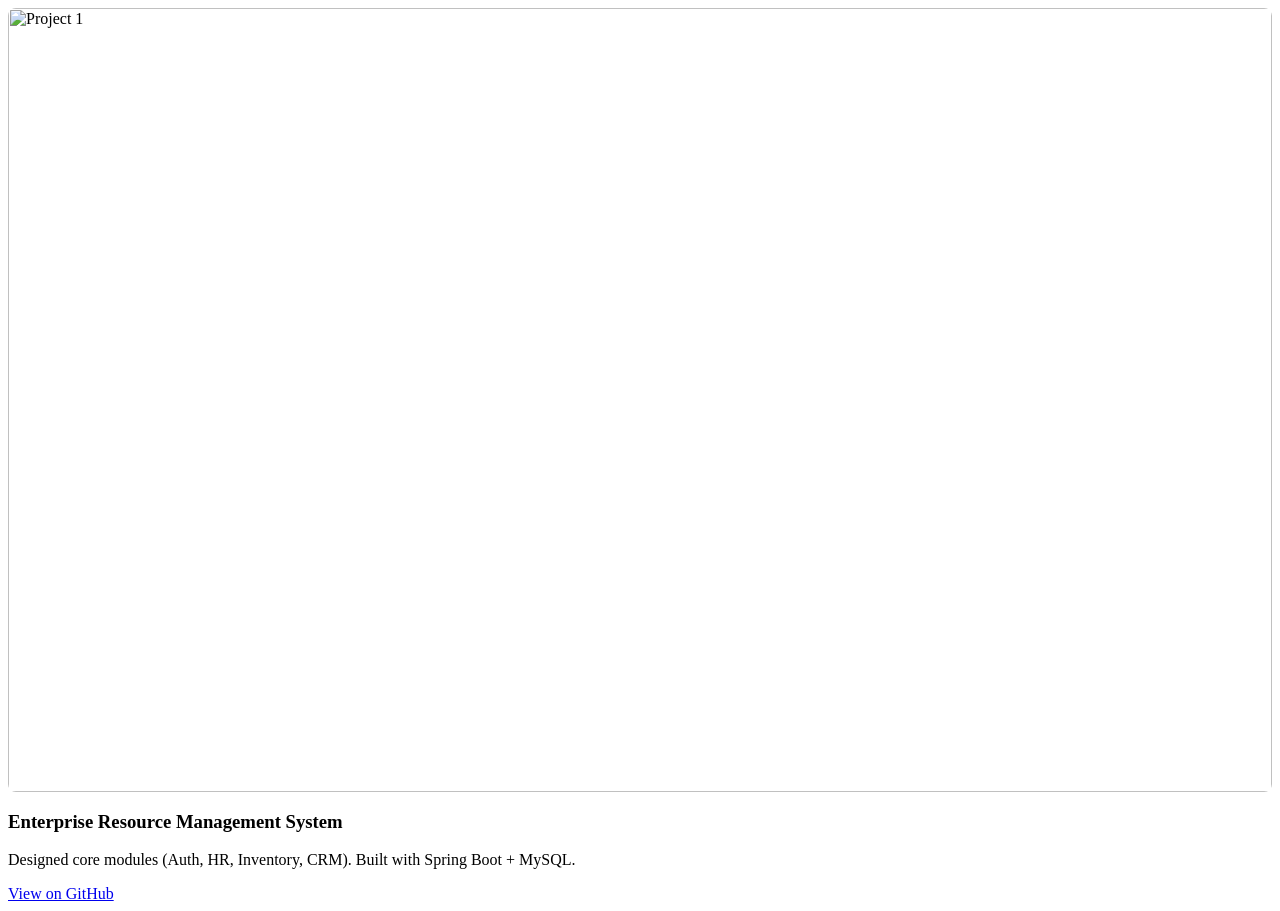
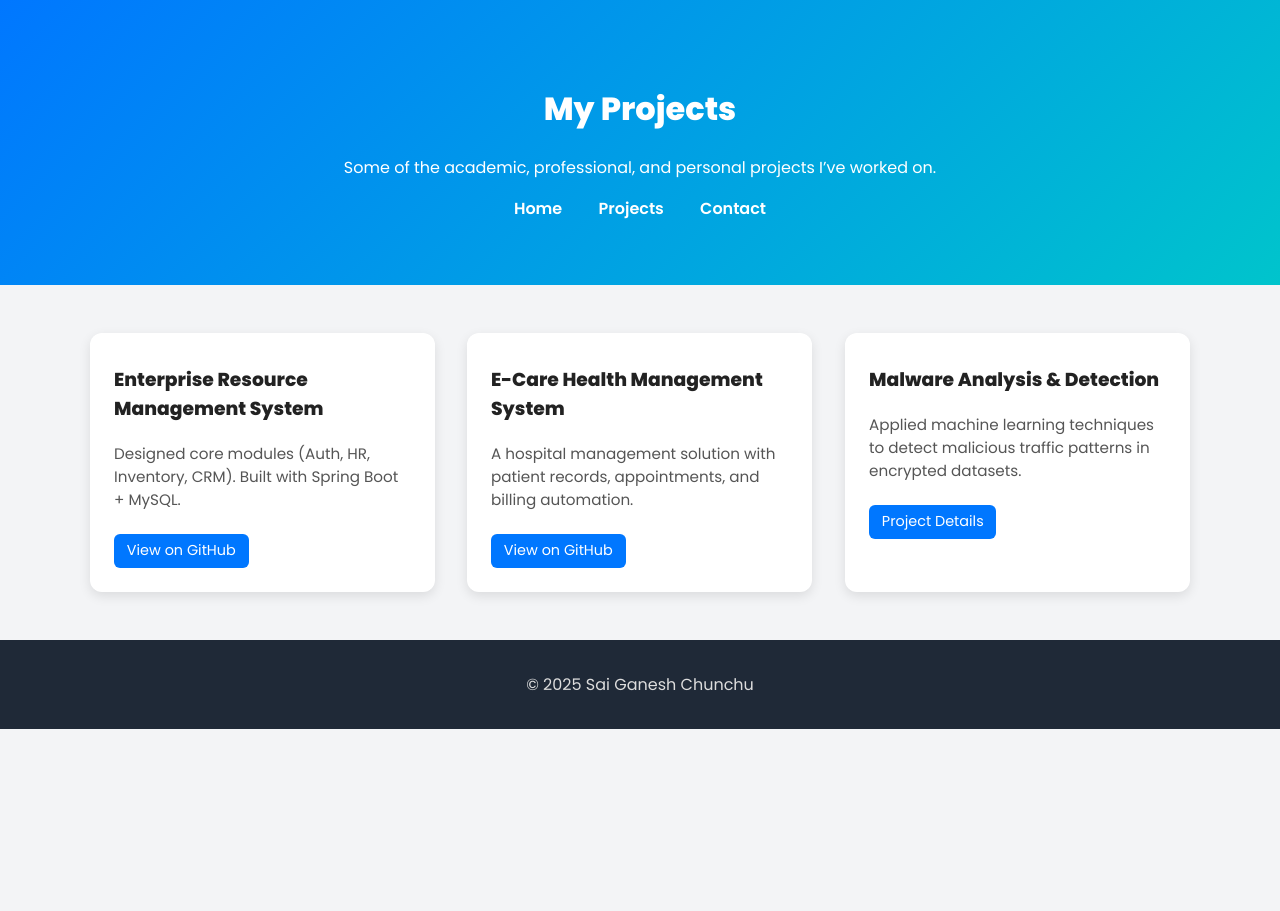
Before and after one commit to saiganeshchunchu/saiganeshchunchu, a plain HTML site: page projects.html in a window 1280 px wide. After the commit the page ends 800 px from the top, so only its background shows below. Drawn offline with nearby package versions, Linux system fonts and the light colour scheme.

Commit message:
Update projects.html

```diff
--- a/projects.html
+++ b/projects.html
@@ -1,6 +1,115 @@
-<div class="project-card" data-aos="zoom-in">
-  <img src="images/project1.png" alt="Project 1" style="width:100%;border-radius:8px;">
-  <h3>Enterprise Resource Management System</h3>
-  <p>Designed core modules (Auth, HR, Inventory, CRM). Built with Spring Boot + MySQL.</p>
-  <a href="https://github.com/saiganeshchunchu/ERP" target="_blank">View on GitHub</a>
-</div>
+<!DOCTYPE html>
+<html lang="en">
+<head>
+  <meta charset="UTF-8">
+  <meta name="viewport" content="width=device-width, initial-scale=1.0">
+  <title>Projects — Sai Ganesh Chunchu</title>
+  <link href="https://fonts.googleapis.com/css2?family=Poppins:wght@400;600;800&display=swap" rel="stylesheet">
+  <link href="https://cdnjs.cloudflare.com/ajax/libs/font-awesome/6.5.0/css/all.min.css" rel="stylesheet">
+  <link href="https://cdnjs.cloudflare.com/ajax/libs/aos/2.3.4/aos.css" rel="stylesheet">
+  <style>
+    body {
+      font-family: 'Poppins', sans-serif;
+      margin: 0;
+      background: #f3f4f6;
+      color: #222;
+    }
+    header {
+      text-align: center;
+      padding: 4rem 1rem;
+      background: linear-gradient(135deg, #0077ff, #00c4cc);
+      color: white;
+    }
+    nav a {
+      margin: 0 1rem;
+      color: white;
+      text-decoration: none;
+      font-weight: 600;
+    }
+    nav a:hover { color: #ffeb3b; }
+
+    .container {
+      max-width: 1100px;
+      margin: 3rem auto;
+      padding: 0 1rem;
+      display: grid;
+      grid-template-columns: repeat(auto-fit, minmax(300px, 1fr));
+      gap: 2rem;
+    }
+    .project-card {
+      background: #fff;
+      padding: 1.5rem;
+      border-radius: 12px;
+      box-shadow: 0 4px 12px rgba(0,0,0,0.1);
+      transition: transform 0.3s ease, box-shadow 0.3s ease;
+    }
+    .project-card:hover {
+      transform: translateY(-8px);
+      box-shadow: 0 8px 20px rgba(0,0,0,0.2);
+    }
+    .project-card h3 {
+      margin-top: 0.5rem;
+    }
+    .project-card p {
+      font-size: 0.95rem;
+      color: #555;
+    }
+    .project-card a {
+      display: inline-block;
+      margin-top: 0.5rem;
+      padding: 0.4rem 0.8rem;
+      background: #0077ff;
+      color: #fff;
+      border-radius: 6px;
+      text-decoration: none;
+      font-size: 0.9rem;
+      transition: background 0.3s;
+    }
+    .project-card a:hover { background: #005fcc; }
+    footer {
+      text-align: center;
+      padding: 2rem;
+      background: #1f2937;
+      color: #ddd;
+    }
+  </style>
+</head>
+<body>
+  <header>
+    <h1>My Projects</h1>
+    <p>Some of the academic, professional, and personal projects I’ve worked on.</p>
+    <nav>
+      <a href="index.html">Home</a>
+      <a href="projects.html">Projects</a>
+      <a href="contact.html">Contact</a>
+    </nav>
+  </header>
+
+  <div class="container">
+    <div class="project-card" data-aos="zoom-in">
+      <h3>Enterprise Resource Management System</h3>
+      <p>Designed core modules (Auth, HR, Inventory, CRM). Built with Spring Boot + MySQL.</p>
+      <a href="https://github.com/saiganeshchunchu/ERP" target="_blank">View on GitHub</a>
+    </div>
+
+    <div class="project-card" data-aos="zoom-in">
+      <h3>E-Care Health Management System</h3>
+      <p>A hospital management solution with patient records, appointments, and billing automation.</p>
+      <a href="https://github.com/saiganeshchunchu/E-CARE-HEALTH-MANAGEMENT-SYSTEM" target="_blank">View on GitHub</a>
+    </div>
+
+    <div class="project-card" data-aos="zoom-in">
+      <h3>Malware Analysis & Detection</h3>
+      <p>Applied machine learning techniques to detect malicious traffic patterns in encrypted datasets.</p>
+      <a href="#" target="_blank">Project Details</a>
+    </div>
+  </div>
+
+  <footer>
+    © 2025 Sai Ganesh Chunchu
+  </footer>
+
+  <script src="https://cdnjs.cloudflare.com/ajax/libs/aos/2.3.4/aos.js"></script>
+  <script>AOS.init({ duration: 1000, once: true });</script>
+</body>
+</html>
```
